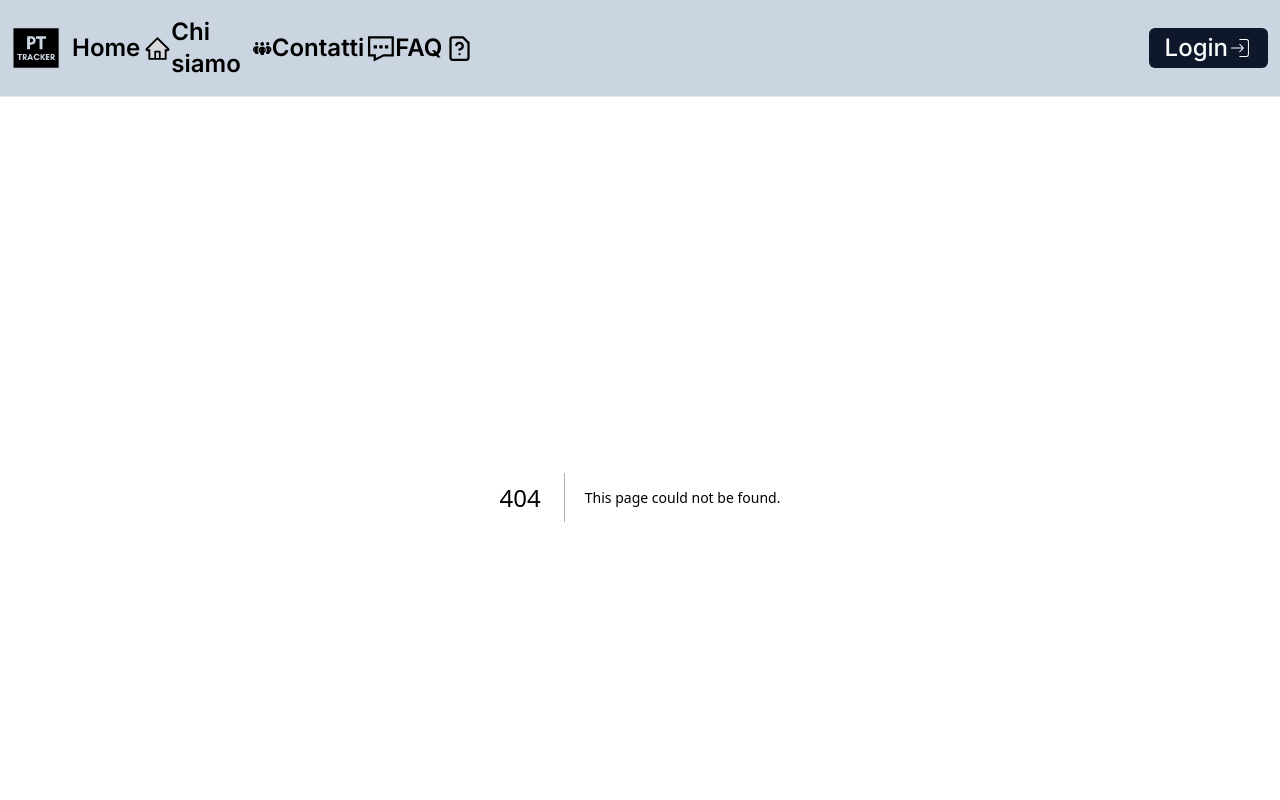
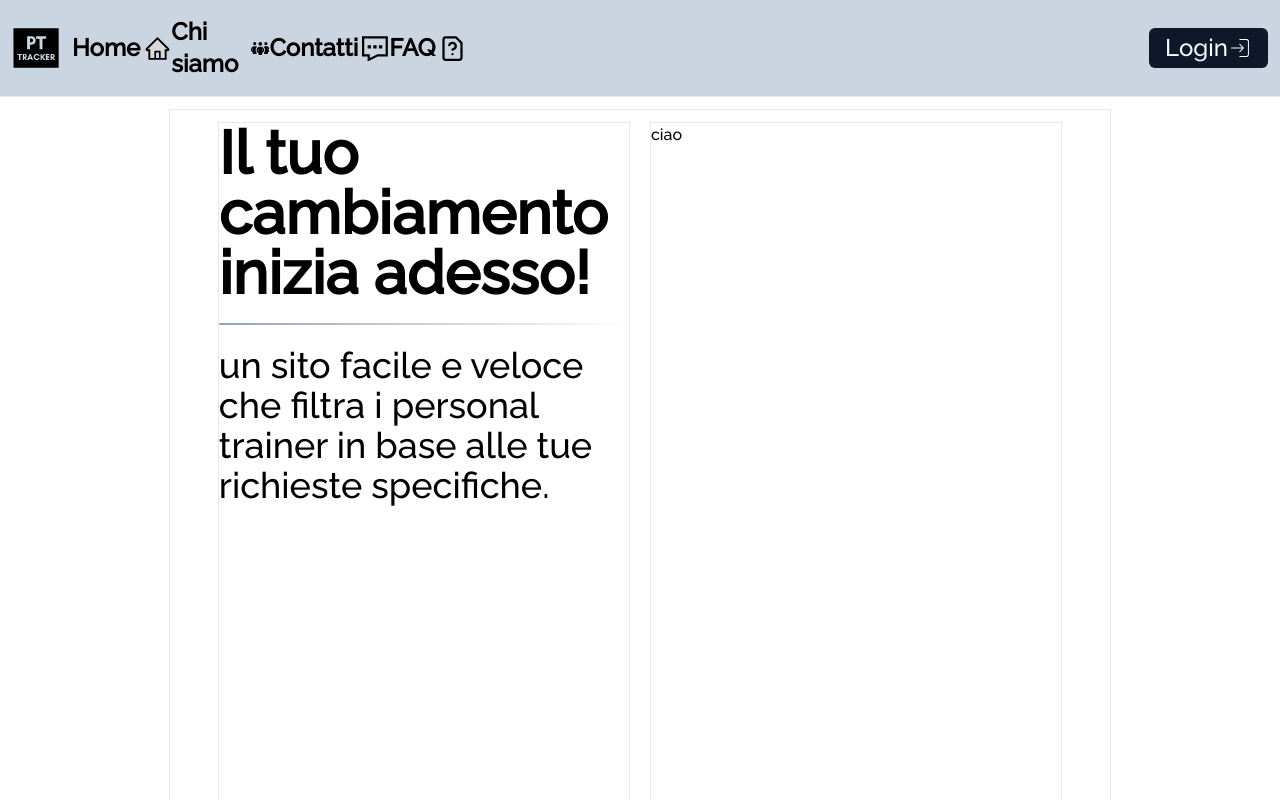
Before and after one commit to kevin96bit/pt-tracker, a Next.js app: page /landingPage in a window 1280 px wide. Before the commit this address had no page. Shown: the top 800 px of the page. Built offline with nearby package versions, Linux system fonts and the light colour scheme.

Commit message:
Cominciato a costruire una landing page, al momento isolata. Cambiato font in Raleway

```diff
--- a/src/app/chi-siamo/page.tsx
+++ b/src/app/chi-siamo/page.tsx
@@ -41,7 +41,7 @@ const page = () => {
               denaro, ebbene, quello sarà il nostro compenso !
             </p>
             <br />
-            <p className="text-center text-2xl">
+            <p className="text-center text-2xl px-2">
               Ti reputiamo un amico e come tale è un piacere aiutarti.😄
             </p>
           </div>
--- a/src/app/globals.css
+++ b/src/app/globals.css
@@ -1,3 +1,5 @@
+
+
 @tailwind base;
   @tailwind components;
   @tailwind utilities;
--- /dev/null
+++ b/src/app/landingPage/page.tsx
@@ -0,0 +1,19 @@
+import Image from "next/image";
+
+const page = () => {
+  return (
+    <section className="flex items-center justify-center p-3">
+      <div className="w-3/4  flex justify-center min-h-screen border gap-5 p-3">
+        <div className="border w-[45%] ">
+          <h1 className=" text-6xl font-extrabold">Il tuo cambiamento  inizia adesso!</h1>
+          <div className="w-full p-[1px] bg-gradient-to-r from-slate-400 via-foreground/10 to-transparent my-5 rounded-sm"></div>
+        <h1 className=" text-left text-4xl">un sito facile e veloce che filtra i personal trainer in base alle tue richieste specifiche. </h1>
+        </div>
+        <div className="border w-[45%] ">
+          <h1 className="">ciao</h1>
+        </div>
+      </div>
+    </section>
+  );
+};
+export default page;
--- a/src/app/layout.tsx
+++ b/src/app/layout.tsx
@@ -1,10 +1,13 @@
 import type { Metadata } from "next";
-import { Inter } from "next/font/google";
+import { Raleway } from "next/font/google";
 import "./globals.css";
 import NavBar from "@/components/NavBar";
 import Footer from "@/components/Footer";
 
-const inter = Inter({ subsets: ["latin"] });
+const sans = Raleway({
+  subsets: ["latin"],
+  weight:['500'],
+ });
 
 export const metadata: Metadata = {
   title: "Create Next App",
@@ -18,11 +21,11 @@ export default function RootLayout({
 }>) {
   return (
     <html lang="en">
-      <body className={inter.className}>
+      <body className={sans.className}>
         <NavBar />
 
         {children}
-        <Footer/>
+        <Footer />
       </body>
     </html>
   );
```
